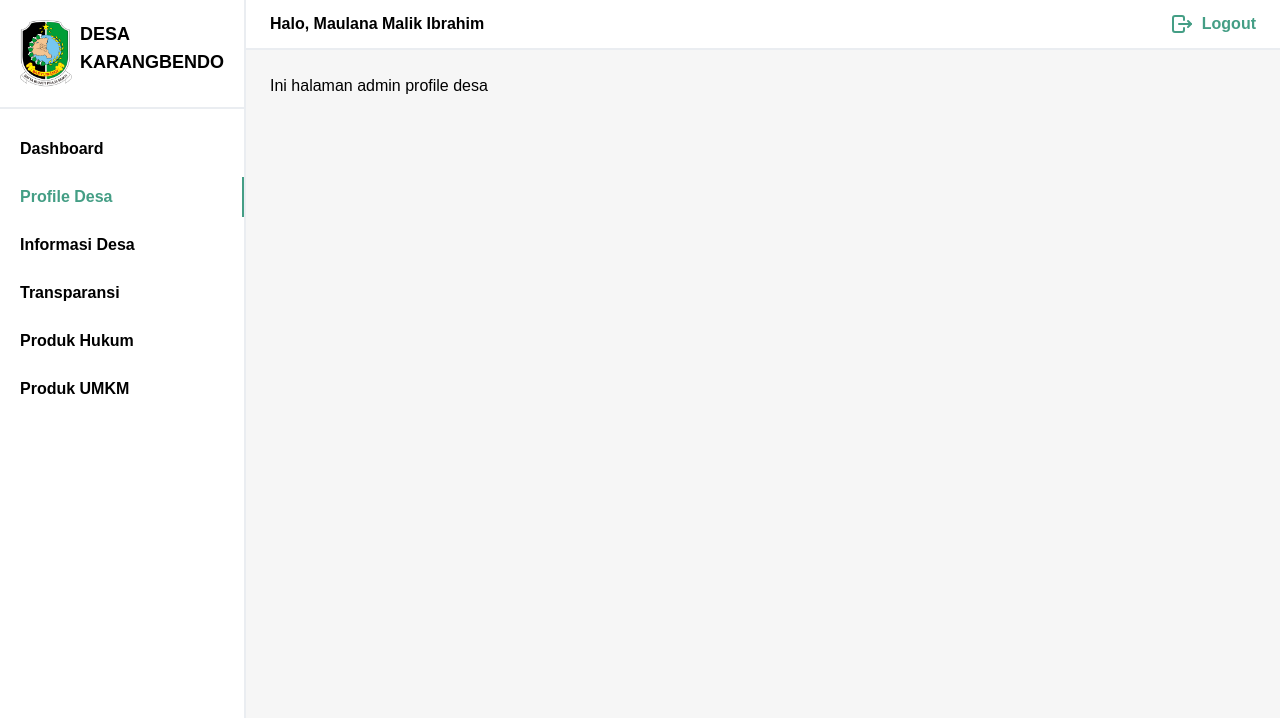
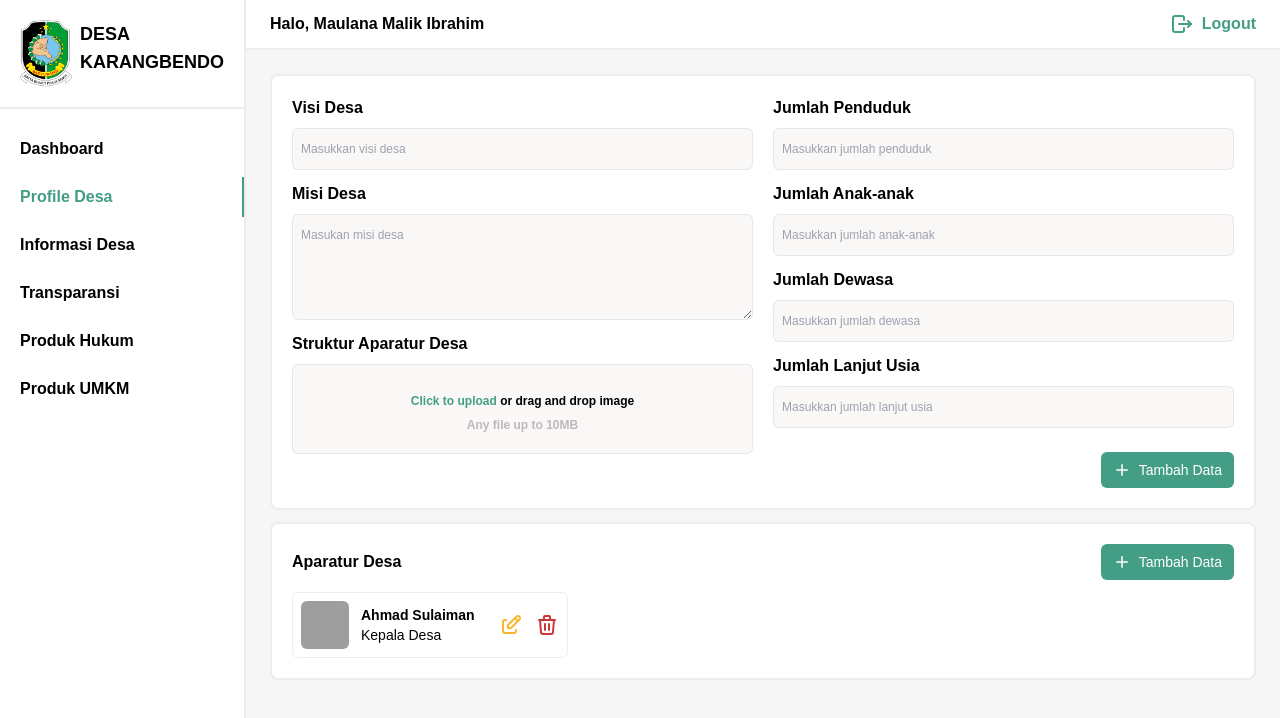
Before and after one commit to mallexibra/web-profile-karangbendo, a Next.js app: page /admin/profile-desa in a window 1280 px wide. Shown: the top 718 px of the page. Built offline with nearby package versions, Linux system fonts and the light colour scheme; grey boxes are pictures that could not be loaded.

Commit message:
feat: add profile-desa admin page

```diff
--- a/src/app/admin/_section/TableSection.tsx
+++ b/src/app/admin/_section/TableSection.tsx
@@ -7,10 +7,13 @@
     <Card>
       <div className="flex justify-between items-center mb-3">
         <p className="font-bold">Daftar Akun Admin</p>
-        <div className="w-max px-3 py-2 bg-primary rounded-md text-white text-sm font-medium gap-2 flex justify-center items-center">
+        <button
+          type="button"
+          className="w-max px-3 py-2 bg-primary rounded-md text-white text-sm font-medium gap-2 flex justify-center items-center"
+        >
           <IconPlus color="#fff" size={18} />
           <p>Tambah Data</p>
-        </div>
+        </button>
       </div>
       <div className="overflow-x-auto rounded-md">
         <table className="table-auto w-full text-left">
--- /dev/null
+++ b/src/app/admin/profile-desa/_section/AparaturDesa.tsx
@@ -0,0 +1,34 @@
+import Card from '@/components/cards/Card';
+import { IconEdit, IconPlus, IconTrash } from '@tabler/icons-react';
+
+export default function AparaturDesa() {
+  return (
+    <Card>
+      <div className="flex justify-between items-center mb-3">
+        <p className="font-bold">Aparatur Desa</p>
+        <button
+          type="button"
+          className="w-max px-3 py-2 bg-primary rounded-md cursor-pointer text-white text-sm font-medium gap-2 flex justify-center items-center"
+        >
+          <IconPlus color="#fff" size={18} />
+          <p>Tambah Data</p>
+        </button>
+      </div>
+      <div>
+        <div className="border border-custom flex gap-3 items-center w-max p-2 rounded-md">
+          <img
+            src="https://images.unsplash.com/photo-1464746133101-a2c3f88e0dd9?q=80&w=2043&auto=format&fit=crop&ixlib=rb-4.0.3&ixid=M3wxMjA3fDB8MHxwaG90by1wYWdlfHx8fGVufDB8fHx8fA%3D%3D"
+            className="w-12 h-12 rounded-md bg-cover"
+            alt="Profile Aparatur Desa"
+          />
+          <div className="text-sm mr-3">
+            <p className="font-semibold">Ahmad Sulaiman</p>
+            <p>Kepala Desa</p>
+          </div>
+          <IconEdit className="text-warning cursor-pointer" />
+          <IconTrash className="text-danger cursor-pointer" />
+        </div>
+      </div>
+    </Card>
+  );
+}
--- /dev/null
+++ b/src/app/admin/profile-desa/_section/ProfileDesa.tsx
@@ -0,0 +1,80 @@
+import Card from '@/components/cards/Card';
+import { InputForm } from '@/components/forms/InputForm';
+import LabelForm from '@/components/forms/LabelForm';
+import TextareaForm from '@/components/forms/TextareaForm';
+import { IconPlus } from '@tabler/icons-react';
+
+export default function ProfileDesa() {
+  return (
+    <Card>
+      <form action="" className="flex gap-5" method="post">
+        <section className="flex flex-col gap-3 w-1/2">
+          <LabelForm label="Visi Desa">
+            <InputForm
+              type="text"
+              label="Visi Desa"
+              name="visi"
+              placeholder="Masukkan visi desa"
+            />
+          </LabelForm>
+          <LabelForm label="Misi Desa">
+            <TextareaForm
+              label="Misi Desa"
+              placeholder="Masukan misi desa"
+            ></TextareaForm>
+          </LabelForm>
+          <LabelForm label="Struktur Aparatur Desa">
+            <InputForm
+              type="file"
+              label="Struktur Aparatur Desa"
+              name="struktur"
+            />
+          </LabelForm>
+        </section>
+        <section className="flex flex-col gap-3 w-1/2">
+          <LabelForm label="Jumlah Penduduk">
+            <InputForm
+              type="number"
+              label="Jumlah Penduduk"
+              name="penduduk"
+              placeholder="Masukkan jumlah penduduk"
+            />
+          </LabelForm>
+          <LabelForm label="Jumlah Anak-anak">
+            <InputForm
+              type="number"
+              label="Jumlah Anak-anak"
+              name="anak_anak"
+              placeholder="Masukkan jumlah anak-anak"
+            />
+          </LabelForm>
+          <LabelForm label="Jumlah Dewasa">
+            <InputForm
+              type="number"
+              label="Jumlah Dewasa"
+              name="dewasa"
+              placeholder="Masukkan jumlah dewasa"
+            />
+          </LabelForm>
+          <LabelForm label="Jumlah Lanjut Usia">
+            <InputForm
+              type="number"
+              label="Jumlah Lanjut Usia"
+              name="lanjut_usia"
+              placeholder="Masukkan jumlah lanjut usia"
+            />
+          </LabelForm>
+          <div className="flex justify-end mt-3">
+            <button
+              type="button"
+              className="w-max px-3 py-2 bg-primary rounded-md text-white text-sm font-medium gap-2 flex justify-center items-center"
+            >
+              <IconPlus color="#fff" size={18} />
+              <p>Tambah Data</p>
+            </button>
+          </div>
+        </section>
+      </form>
+    </Card>
+  );
+}
--- a/src/app/admin/profile-desa/page.tsx
+++ b/src/app/admin/profile-desa/page.tsx
@@ -1,9 +1,12 @@
 import ContainerAdmin from '@/components/containers/ContainerAdmin';
+import ProfileDesa from './_section/ProfileDesa';
+import AparaturDesa from './_section/AparaturDesa';
 
 export default function ProfileDesaPage() {
   return (
     <ContainerAdmin>
-      <p>Ini halaman admin profile desa</p>
+      <ProfileDesa />
+      <AparaturDesa />
     </ContainerAdmin>
   );
 }
--- /dev/null
+++ b/src/components/forms/InputForm.tsx
@@ -0,0 +1,34 @@
+export const InputForm = ({
+  label,
+  name,
+  type,
+  placeholder,
+}: {
+  label: string;
+  name: string;
+  type: string;
+  placeholder?: string;
+}) => {
+  if (type != 'file') {
+    return (
+      <input
+        type="text"
+        className="block w-full px-2 py-3 border-custom border text-xs bg-second rounded-md outline-none"
+        placeholder={placeholder}
+        name={name}
+        id={label}
+      />
+    );
+  } else {
+    return (
+      <div className="w-full px-2 py-5 border-custom border text-xs font-semibold space-y-2 text-center bg-second rounded-md outline-none">
+        <input type="file" className="hidden" name={name} id={label} />
+        <p>
+          <span className="text-primary">Click to upload</span> or drag and drop
+          image
+        </p>
+        <p className="text-black/25">Any file up to 10MB</p>
+      </div>
+    );
+  }
+};
--- /dev/null
+++ b/src/components/forms/LabelForm.tsx
@@ -0,0 +1,16 @@
+import { ReactNode } from 'react';
+
+export default function LabelForm({
+  children,
+  label,
+}: {
+  children: ReactNode;
+  label: string;
+}) {
+  return (
+    <label htmlFor={label}>
+      <span className="font-semibold block mb-2">{label}</span>
+      {children}
+    </label>
+  );
+}
--- /dev/null
+++ b/src/components/forms/TextareaForm.tsx
@@ -0,0 +1,21 @@
+export default function TextareaForm({
+  children,
+  label,
+  placeholder,
+}: {
+  children?: string;
+  label: string;
+  placeholder: string;
+}) {
+  return (
+    <textarea
+      className="block w-full px-2 py-3 border-custom border text-xs bg-second rounded-md outline-none"
+      name={label}
+      id={label}
+      placeholder={placeholder}
+      rows={5}
+    >
+      {children}
+    </textarea>
+  );
+}
```
